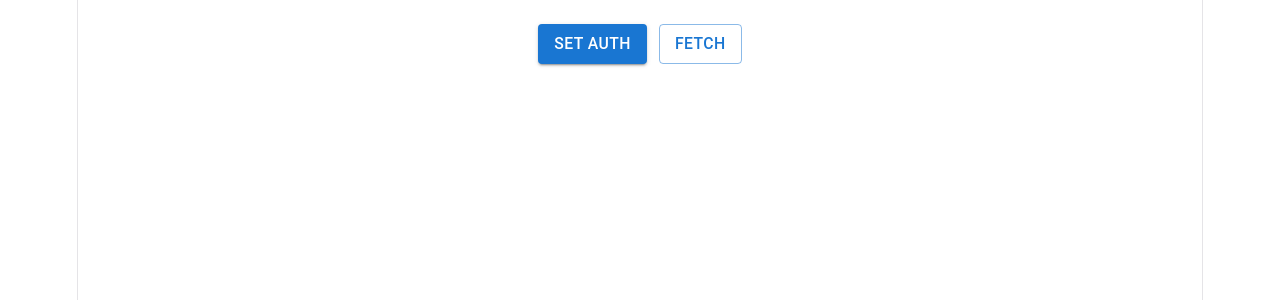
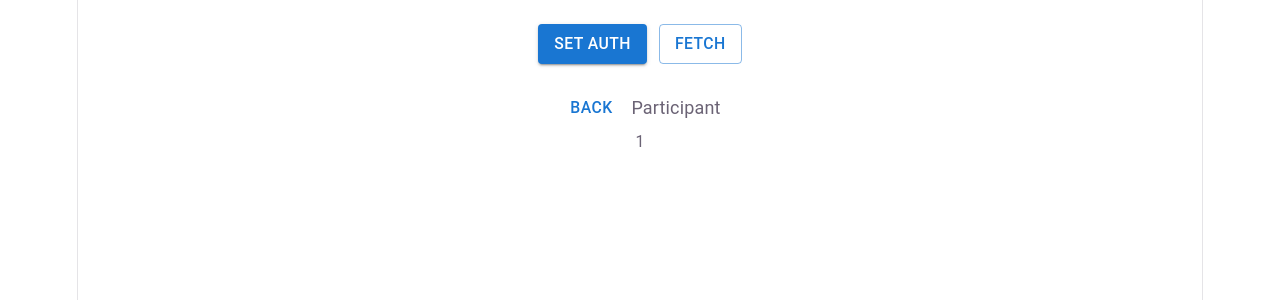
Before and after one commit to mgurov/mypadel, a React (Vite) app: page /sunset/participant/1 in a window 1280 px wide. Before the commit this address had no page. Shown: the top 300 px of the page. Built offline with nearby package versions, Linux system fonts and the light colour scheme.

Commit message:
Add SPA sunset participant placeholder route

```diff
--- a/src/App.tsx
+++ b/src/App.tsx
@@ -5,6 +5,7 @@ import { FetchButton } from './components/FetchButton'
 import { EventsView } from './components/EventsView'
 import { EloHistoryChip } from './components/EloHistoryChip'
 import { EloHistoryPage } from './components/EloHistoryPage'
+import { SunsetParticipantPage } from './components/SunsetParticipantPage'
 import { useAuth } from './authContext'
 
 function App() {
@@ -21,6 +22,7 @@ function App() {
       <Routes>
         <Route path="/" element={<EventsView />} />
         <Route path="/elo-history" element={<EloHistoryPage />} />
+        <Route path="/sunset/participant/:uid" element={<SunsetParticipantPage />} />
       </Routes>
     </section>
   )
--- a/src/components/CourtPlayer.tsx
+++ b/src/components/CourtPlayer.tsx
@@ -1,4 +1,5 @@
 import { useState } from 'react'
+import { Link } from 'react-router-dom'
 import type { Participant } from '../api'
 
 function participantName(p: Participant): string {
@@ -32,15 +33,13 @@ export function CourtPlayer({ participant }: { participant: Participant }) {
     >
       <span className="court-player-name">
         {showFullName ? (
-          <a
+          <Link
             className="court-player-name-link"
-            href={`https://sunsetpadel.at/sunset/participant/${participant.userId}`}
-            target="_blank"
-            rel="noopener noreferrer"
+            to={`/sunset/participant/${participant.userId}`}
             onClick={(e) => e.stopPropagation()}
           >
             {participantFullName(participant)}
-          </a>
+          </Link>
         ) : participantName(participant)}
         {participant.premiumSubscriptionId != null && (
           <span className="premium-badge" data-testid="premium-badge" title="Premium subscription">&#9733;</span>
--- /dev/null
+++ b/src/components/SunsetParticipantPage.tsx
@@ -0,0 +1,20 @@
+import Button from '@mui/material/Button'
+import Typography from '@mui/material/Typography'
+import { useNavigate, useParams } from 'react-router-dom'
+
+export function SunsetParticipantPage() {
+  const navigate = useNavigate()
+  const { uid } = useParams()
+
+  return (
+    <div data-testid="sunset-participant-page">
+      <div className="elo-history-header">
+        <Button onClick={() => navigate('/')}>Back</Button>
+        <Typography variant="subtitle1">Participant</Typography>
+      </div>
+      <Typography variant="body2" color="text.secondary" data-testid="sunset-participant-uid">
+        {uid}
+      </Typography>
+    </div>
+  )
+}
```
Also changed, not shown: 1 other file (tests, documents, lock files or other folders).
